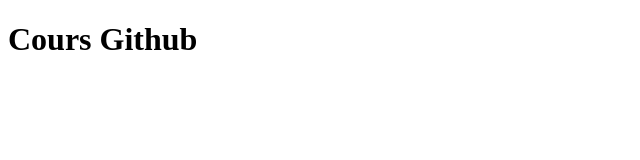
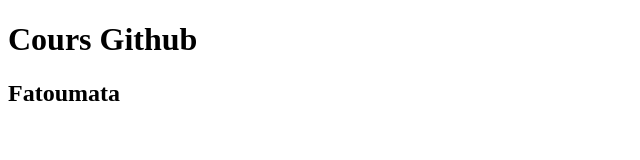
Before and after one commit to fadia13/githubb12023, a plain HTML site: page index.html in a window 1280 px wide. Shown: the whole page, without its empty margins (0-640 px from the left). Drawn offline with Linux system fonts and the light colour scheme.

Commit message:
Ajout h2

```diff
--- a/index.html
+++ b/index.html
@@ -10,5 +10,9 @@
 <body>
     <h1>Cours Github</h1>
 
+
+
+    <h2>Fatoumata</h2>
+
 </body>
 </html>
```
